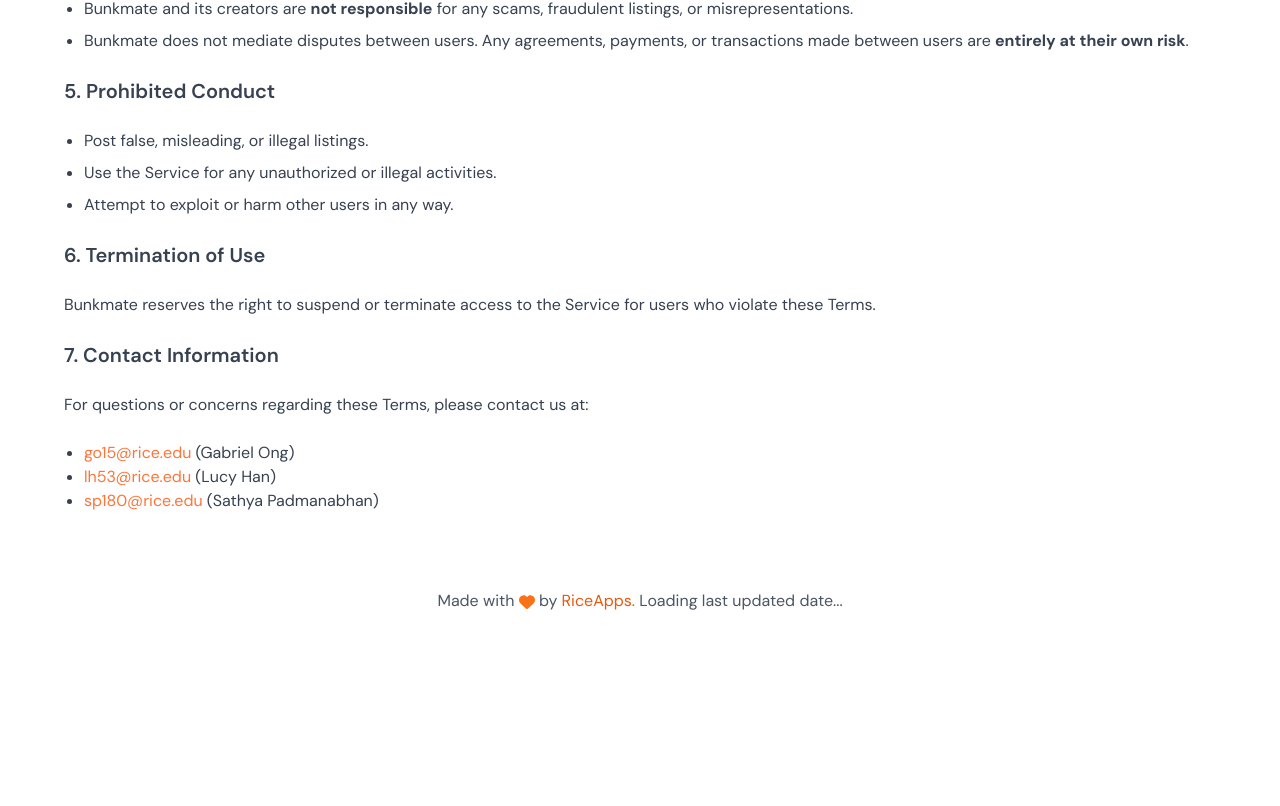
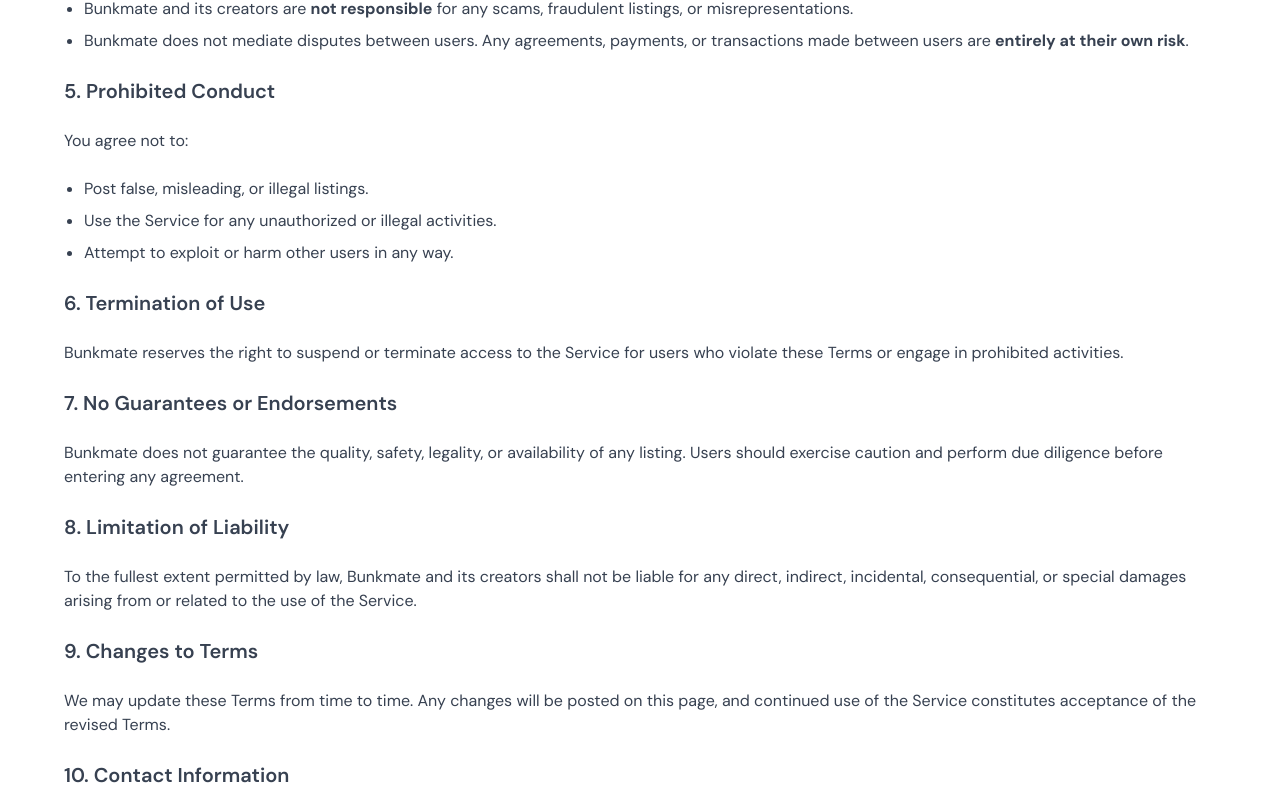
Before and after one commit to rice-apps/bunkmate-but-better, a Next.js app: page /sign-in/terms in a window 1280 px wide. Shown: the part 774-1580 px from the top of the page. Before the commit the page ends 1403 px from the top, so only its background shows below. Built offline with nearby package versions, Linux system fonts and the light colour scheme; no server answers; what @bprogress/next would draw is missing.

Commit message:
add missing terms

```diff
--- a/app/sign-in/terms/page.tsx
+++ b/app/sign-in/terms/page.tsx
@@ -3,6 +3,7 @@
 import Footer from "@/components/Footer";
 import Link from "next/link";
 // import { IoMdArrowRoundBack } from "react-icons/io";
+
 
 export default function TermsOfService() {
   return (
@@ -55,6 +56,7 @@ export default function TermsOfService() {
           </ul>
 
           <h2 className="text-xl font-semibold">5. Prohibited Conduct</h2>
+          <p>You agree not to:</p>
           <ul className="list-disc pl-5 space-y-2">
             <li>Post false, misleading, or illegal listings.</li>
             <li>Use the Service for any unauthorized or illegal activities.</li>
@@ -62,9 +64,18 @@ export default function TermsOfService() {
           </ul>
 
           <h2 className="text-xl font-semibold">6. Termination of Use</h2>
-          <p>Bunkmate reserves the right to suspend or terminate access to the Service for users who violate these Terms.</p>
+          <p>Bunkmate reserves the right to suspend or terminate access to the Service for users who violate these Terms or engage in prohibited activities.</p>
 
-          <h2 className="text-xl font-semibold">7. Contact Information</h2>
+          <h2 className="text-xl font-semibold">7. No Guarantees or Endorsements</h2>
+          <p>Bunkmate does not guarantee the quality, safety, legality, or availability of any listing. Users should exercise caution and perform due diligence before entering any agreement.</p>
+
+          <h2 className="text-xl font-semibold">8. Limitation of Liability</h2>
+          <p>To the fullest extent permitted by law, Bunkmate and its creators shall not be liable for any direct, indirect, incidental, consequential, or special damages arising from or related to the use of the Service.</p>
+
+          <h2 className="text-xl font-semibold">9. Changes to Terms</h2>
+          <p>We may update these Terms from time to time. Any changes will be posted on this page, and continued use of the Service constitutes acceptance of the revised Terms.</p>
+
+          <h2 className="text-xl font-semibold">10. Contact Information</h2>
           <p>
             For questions or concerns regarding these Terms, please contact us at:
           </p>
```
